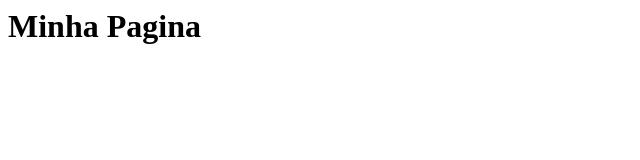
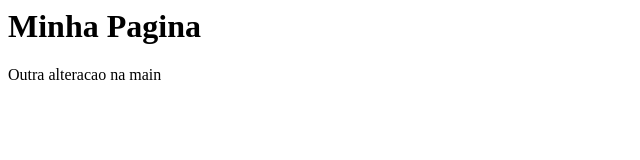
Before and after one commit to gildoneto/gama-no-github, a plain HTML site: page index.html in a window 1280 px wide. Shown: the whole page, without its empty margins (0-640 px from the left). Drawn offline with Linux system fonts and the light colour scheme.

Commit message:
Outro commit na main

```diff
--- a/index.html
+++ b/index.html
@@ -1,5 +1,6 @@
 <html>
     <body>
         <h1>Minha Pagina</h1>
+        <p>Outra alteracao na main</p>
     </body>
 </html>
```
